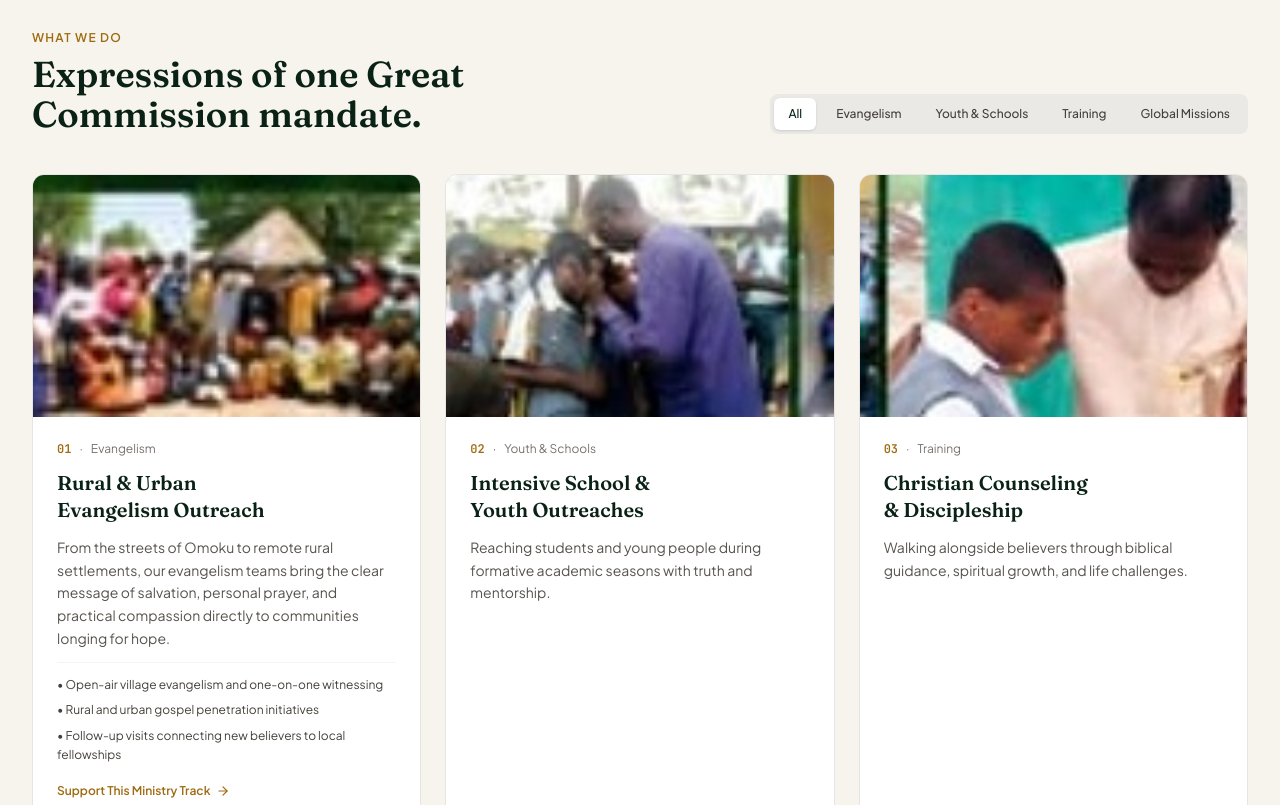
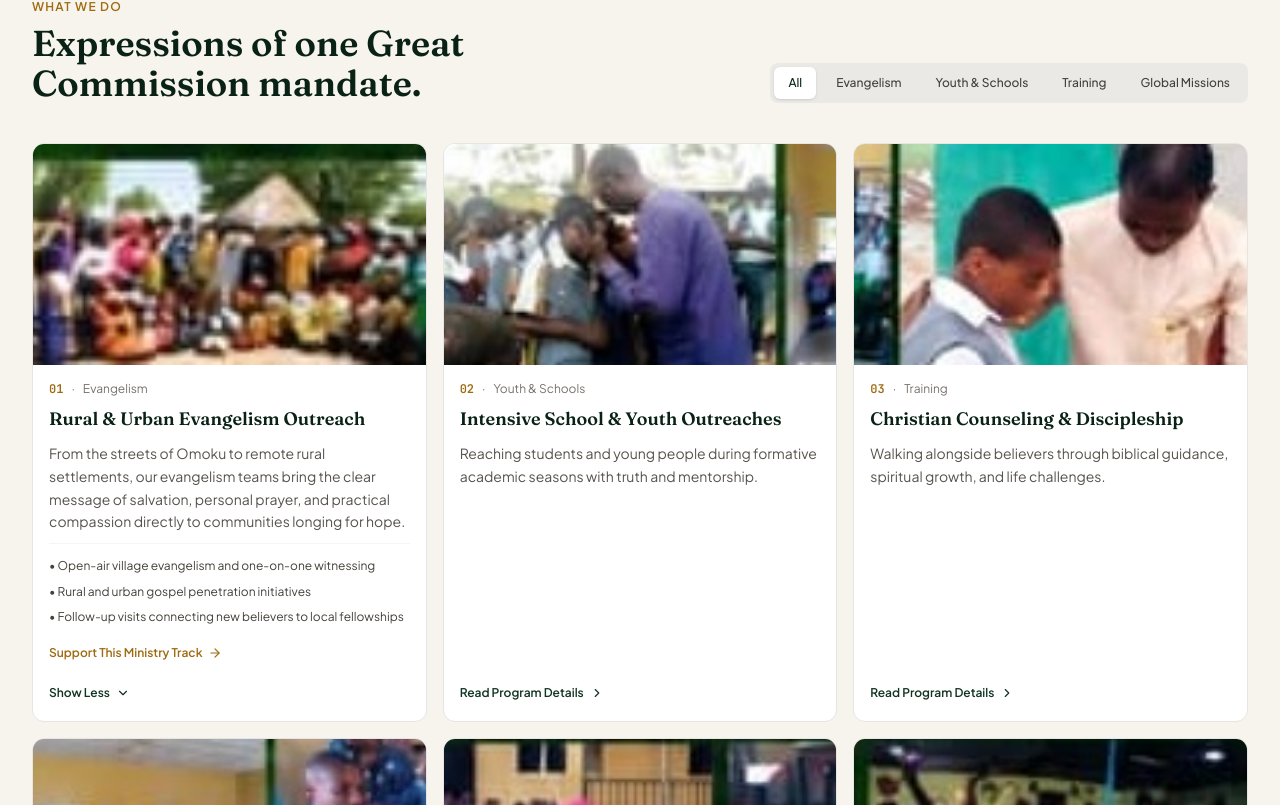
Before and after one commit to harvestfieldgospelmission-creator/Harvestfield, a React (Vite) app: page / in a window 1280 px wide. Shown: the part 1615-2420 px from the top of the page. Built offline with nearby package versions, Linux system fonts and the light colour scheme.

Commit message:
Refine homepage layout and compact footer
* Tighten homepage cards and site chrome

* Tighten homepage cards and site chrome

* Tighten homepage cards and site chrome

```diff
--- a/src/components/Footer.tsx
+++ b/src/components/Footer.tsx
@@ -8,11 +8,11 @@ interface FooterProps {
 
 export const Footer: React.FC<FooterProps> = ({ onNavigate }) => {
   return (
-    <footer className="bg-forest-950 text-stone-200 border-t border-forest-800 mt-24">
-      <div className="max-w-7xl mx-auto px-4 sm:px-6 lg:px-8 py-16 lg:py-20">
-        <div className="grid grid-cols-1 md:grid-cols-2 lg:grid-cols-4 gap-10 pb-12 border-b border-forest-800/80">
+    <footer className="bg-forest-950 text-stone-200 border-t border-forest-800 mt-14">
+      <div className="max-w-7xl mx-auto px-4 sm:px-6 lg:px-8 py-9 lg:py-11">
+        <div className="grid grid-cols-1 md:grid-cols-2 lg:grid-cols-4 gap-7 pb-7 border-b border-forest-800/80">
           {/* Column 1: Mission Identity */}
-          <div className="space-y-4">
+          <div className="space-y-3">
             <div className="flex items-center gap-3">
               <MissionMark className="w-9 h-9 text-harvest-400 shrink-0" />
               <div>
@@ -33,7 +33,7 @@ export const Footer: React.FC<FooterProps> = ({ onNavigate }) => {
             <h3 className="font-sans text-xs font-semibold uppercase tracking-widest text-harvest-400 mb-4">
               Explore Mission
             </h3>
-            <ul className="space-y-2.5 text-sm">
+            <ul className="space-y-2 text-sm">
               {[
                 { id: 'home' as PageId, label: 'Home & What We Do' },
                 { id: 'mission' as PageId, label: 'About the Mission' },
@@ -104,7 +104,7 @@ export const Footer: React.FC<FooterProps> = ({ onNavigate }) => {
           </div>
         </div>
 
-        <div className="pt-8 flex flex-col sm:flex-row items-start sm:items-center justify-between gap-4 text-xs text-stone-400">
+        <div className="pt-5 flex flex-col sm:flex-row items-start sm:items-center justify-between gap-4 text-xs text-stone-400">
           <p>
             © {new Date().getFullYear()} {MISSION_INFO.name} · Omoku, Rivers State, Nigeria. All rights reserved.
           </p>
--- a/src/components/Navbar.tsx
+++ b/src/components/Navbar.tsx
@@ -25,8 +25,8 @@ export const Navbar: React.FC<NavbarProps> = ({ currentPage, onNavigate }) => {
   };
 
   return (
-    <header className="sticky top-0 z-40 bg-[#faf8f4]/95 backdrop-blur-xl border-b border-stone-200/80 shadow-[0_8px_30px_rgba(10,34,22,0.045)]">
-      <div className="max-w-7xl mx-auto px-4 sm:px-6 lg:px-8 h-[4.5rem] flex md:grid md:grid-cols-[1fr_auto_1fr] items-center justify-between gap-4 md:gap-8">
+    <header className="sticky top-0 z-50 bg-[#faf8f4]/95 backdrop-blur-xl border-b border-stone-200/80 shadow-[0_8px_30px_rgba(10,34,22,0.045)]">
+      <div className="max-w-7xl mx-auto px-4 sm:px-6 lg:px-8 h-[4.1rem] flex md:grid md:grid-cols-[1fr_auto_1fr] items-center justify-between gap-4 md:gap-8">
         {/* Zone 1: Single-line Brand Wordmark */}
         <button
           type="button"
--- a/src/pages/HomePage.tsx
+++ b/src/pages/HomePage.tsx
@@ -278,7 +278,7 @@ export const HomePage: React.FC<HomePageProps> = ({
       </section>
 
       {/* 3. What We Do — Core Mandates Showcase */}
-      <section className="py-16 lg:py-20 border-t border-stone-200/80 bg-limestone/45">
+      <section className="py-12 lg:py-14 border-t border-stone-200/80 bg-limestone/45">
         <div className="max-w-7xl mx-auto px-4 sm:px-6 lg:px-8">
           <div className="flex flex-col lg:flex-row lg:items-end justify-between gap-6 mb-10">
             <div className="space-y-2 max-w-2xl">
@@ -315,7 +315,7 @@ export const HomePage: React.FC<HomePageProps> = ({
             </div>
           </div>
 
-          <div className="grid grid-cols-1 md:grid-cols-2 lg:grid-cols-3 gap-6">
+          <div className="grid grid-cols-1 md:grid-cols-2 lg:grid-cols-3 gap-4">
             {filteredMandates.map((item) => {
               const isExpanded = expandedMandate === item.id;
               return (
@@ -327,7 +327,7 @@ export const HomePage: React.FC<HomePageProps> = ({
                     <button
                       type="button"
                       onClick={() => setExpandedMandate(isExpanded ? '' : item.id)}
-                      className="block w-full aspect-[16/10] bg-stone-200 overflow-hidden cursor-pointer focus-visible:outline-none"
+                      className="block w-full aspect-[16/9] bg-stone-200 overflow-hidden cursor-pointer focus-visible:outline-none"
                       aria-label={`Toggle details for ${item.title}`}
                     >
                       <SafeImage
@@ -337,7 +337,7 @@ export const HomePage: React.FC<HomePageProps> = ({
                         fallbackTitle={item.title}
                       />
                     </button>
-                    <div className="p-6 space-y-3">
+                    <div className="p-4 space-y-2.5">
                       <div className="flex items-center gap-2 text-xs text-stone-500">
                         <span className="font-mono font-semibold text-harvest-600 tabular-nums">
                           {item.index}
@@ -345,7 +345,7 @@ export const HomePage: React.FC<HomePageProps> = ({
                         <span aria-hidden="true">·</span>
                         <span>{item.category}</span>
                       </div>
-                      <h3 className="font-serif text-xl font-semibold text-forest-950 leading-snug">
+                      <h3 className="font-serif text-lg font-semibold text-forest-950 leading-snug">
                         {item.title}
                       </h3>
                       <p className="text-sm text-stone-600 leading-relaxed">
@@ -372,7 +372,7 @@ export const HomePage: React.FC<HomePageProps> = ({
                       )}
                     </div>
                   </div>
-                  <div className="px-6 pb-5">
+                  <div className="px-4 pb-4">
                     <button
                       type="button"
                       onClick={() => setExpandedMandate(isExpanded ? '' : item.id)}
@@ -394,7 +394,7 @@ export const HomePage: React.FC<HomePageProps> = ({
       </section>
 
       {/* 4. Field Galleries Preview */}
-      <section className="py-16 lg:py-20 max-w-7xl mx-auto px-4 sm:px-6 lg:px-8">
+      <section className="py-12 lg:py-14 max-w-7xl mx-auto px-4 sm:px-6 lg:px-8">
         <div className="flex flex-col sm:flex-row sm:items-end justify-between gap-4 mb-10">
           <div className="space-y-2">
             <p className="text-xs font-semibold uppercase tracking-widest text-harvest-600">
@@ -448,7 +448,7 @@ export const HomePage: React.FC<HomePageProps> = ({
       </section>
 
       {/* 5. Mission Journal / Editorial Dispatches Preview */}
-      <section className="py-16 lg:py-20 border-t border-stone-200/80 bg-white">
+      <section className="py-12 lg:py-14 border-t border-stone-200/80 bg-white">
         <div className="max-w-7xl mx-auto px-4 sm:px-6 lg:px-8">
           <div className="flex flex-col sm:flex-row sm:items-end justify-between gap-4 mb-10">
             <div className="space-y-2">
@@ -557,7 +557,7 @@ export const HomePage: React.FC<HomePageProps> = ({
       </section>
 
       {/* 6. Gospel Invitation & Interactive Prayer Card */}
-      <section className="py-16 lg:py-20 bg-forest-950 text-white">
+      <section className="py-12 lg:py-14 bg-forest-950 text-white">
         <div className="max-w-7xl mx-auto px-4 sm:px-6 lg:px-8 grid grid-cols-1 lg:grid-cols-12 gap-10 items-start">
           <div className="lg:col-span-6 space-y-5">
             <p className="text-xs font-semibold uppercase tracking-widest text-harvest-400">
@@ -686,7 +686,7 @@ export const HomePage: React.FC<HomePageProps> = ({
       </section>
 
       {/* 7. Stewardship & Giving Channels */}
-      <section className="py-16 lg:py-20 max-w-7xl mx-auto px-4 sm:px-6 lg:px-8">
+      <section className="py-12 lg:py-14 max-w-7xl mx-auto px-4 sm:px-6 lg:px-8">
         <div className="flex flex-col sm:flex-row sm:items-end justify-between gap-6 mb-10">
           <div className="max-w-2xl space-y-2">
             <p className="text-xs font-semibold uppercase tracking-widest text-harvest-600">
```
